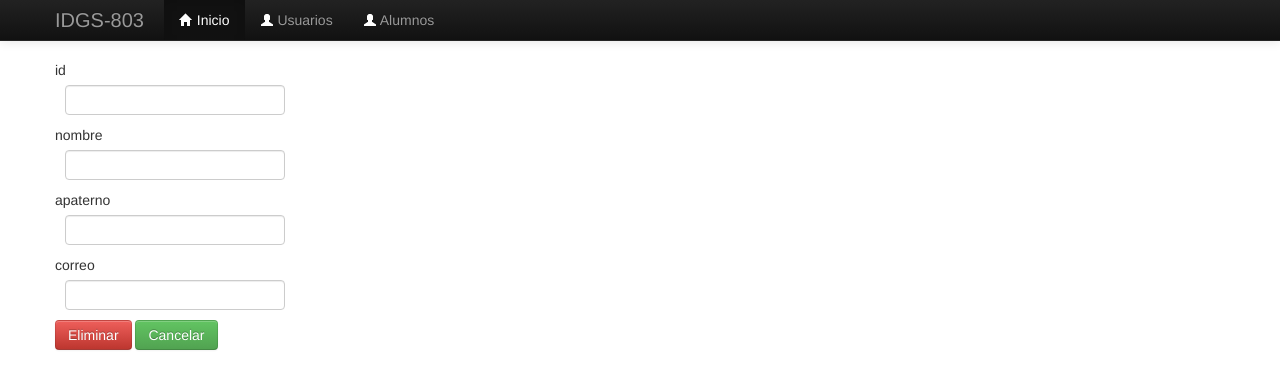
After one commit to IDGS-803-21000448/Flask_BD_IDGS803, a Flask app: template templates/eliminar.html in a window 1280 px wide. The commit adds this page. Shown: the top 389 px of the page. Run offline with Flask 3, Linux system fonts and the light colour scheme; the template is opened without the code that fills it: values that come from a table or form of the project are taken from there, others are empty; some libraries are stand-ins or nearby versions.

Commit message:
CEMR 01/03/2024

```diff
--- a/forms.py
+++ b/forms.py
@@ -25,7 +25,7 @@ class UsersForm(Form):
 
 
 class UsersForm2(Form):
-    nombre=IntegerField('id')
+    id=IntegerField('id')
     nombre=StringField('nombre', [
         validators.DataRequired(message='El campo es requerido'),
         validators.length(min=4, max=10, message='Ingresa un nombre valido')
--- a/main.py
+++ b/main.py
@@ -57,6 +57,48 @@ def alumnos():
                             form = alum_form,
                             nom=nom, apa=apa, ama=ama)
 
+@app.route("/eliminar", methods=["GET", "POST"])
+def eliminar():
+    alum_form = forms.UsersForm2(request.form)
+
+    if request.method == 'GET':
+        id = request.args.get('id')
+        aluml = db.session.query(Alumnos).filter(Alumnos.id == id).first()
+        alum_form.id.data = request.args.get('id')
+        alum_form.nombre.data = aluml.nombre
+        alum_form.apaterno.data = aluml.apaterno
+        alum_form.email.data = aluml.email
+    if request.method == "POST" and alum_form.validate():
+        id = alum_form.id.data
+        alum = Alumnos.query.get(id)
+        db.session.delete(alum)
+        db.session.commit()
+        return redirect('ABC_Completo')
+    return render_template("eliminar.html",
+                            form = alum_form,)
+
+@app.route("/modificar", methods=["GET", "POST"])
+def modificar():
+    alum_form = forms.UsersForm2(request.form)
+
+    if request.method == 'GET':
+        id = request.args.get('id')
+        aluml = db.session.query(Alumnos).filter(Alumnos.id == id).first()
+        alum_form.id.data = request.args.get('id')
+        alum_form.nombre.data = aluml.nombre
+        alum_form.apaterno.data = aluml.apaterno
+        alum_form.email.data = aluml.email
+    if request.method == "POST" and alum_form.validate():
+        id = alum_form.id.data
+        aluml = db.session.query(Alumnos).filter(Alumnos.id == id).first()
+        aluml.nombre = alum_form.nombre.data
+        aluml.apaterno = alum_form.apaterno.data
+        aluml.email =  alum_form.email.data
+        db.session.add(aluml)
+        db.session.commit()
+        return redirect('ABC_Completo')
+    return render_template("modificar.html",
+                            form = alum_form)
 
 if __name__ == "__main__":
     csrf.init_app(app)
--- a/templates/ABC_Completo.html
+++ b/templates/ABC_Completo.html
@@ -25,10 +25,10 @@
                     <td>{{alum.apaterno}}</td>
                     <td>{{alum.email}}</td>
                     <td>
-                        <a href="eliminar.html?id={{alum.id}}" class="btn btn-danger">Eliminar</a>
+                        <a href="eliminar?id={{alum.id}}" class="btn btn-danger">Eliminar</a>
                     </td>
                     <td>
-                        <a href="modificar.html?id={{alum.id}}" class="btn btn-warning">Modifcar</a>
+                        <a href="modificar?id={{alum.id}}" class="btn btn-warning">Modifcar</a>
                     </td>
                 </tr>
                 {%endfor%}
--- /dev/null
+++ b/templates/eliminar.html
@@ -0,0 +1,29 @@
+
+{%extends 'layout.html' %}
+
+{%block content %}
+{% from "_macros.html" import render_field %}
+
+<form action="/eliminar" id="eliminar" method="post">
+    <div class="form-group col-xs-12 float-label-form-group controls">
+        {{render_field(form.id, class = "form-control")}}
+
+    </div>
+    <div class="form-group col-xs-12 float-label-form-group controls">
+        {{render_field(form.nombre, class = "form-control")}}
+
+    </div>
+    <div class="form-group col-xs-12 float-label-form-group controls">
+        {{render_field(form.apaterno, class = "form-control")}}
+
+    </div>
+    <div class="form-group col-xs-12 float-label-form-group controls">
+        {{render_field(form.email, class = "form-control")}}
+
+    </div>
+    <input type="hidden" name="csrf_token" value="{{ csrf_token() }}">
+    <input type="submit" name="eliminar" id="eliminar" value="Eliminar" class="btn btn-danger">
+    <a href="ABC_Completo" class="btn btn-success">Cancelar</a>
+</form>
+
+{%endblock%}
--- a/templates/layout.html
+++ b/templates/layout.html
@@ -40,7 +40,7 @@
                         </a>
                     </li>
                     <li>
-                        <a href="">
+                        <a href="/ABC_Completo">
                             <i class="icon-user icon-white"></i>
                             Alumnos
                         </a>
```
Also changed, not shown: templates/modificar.html (added, +29 -0 lines).
